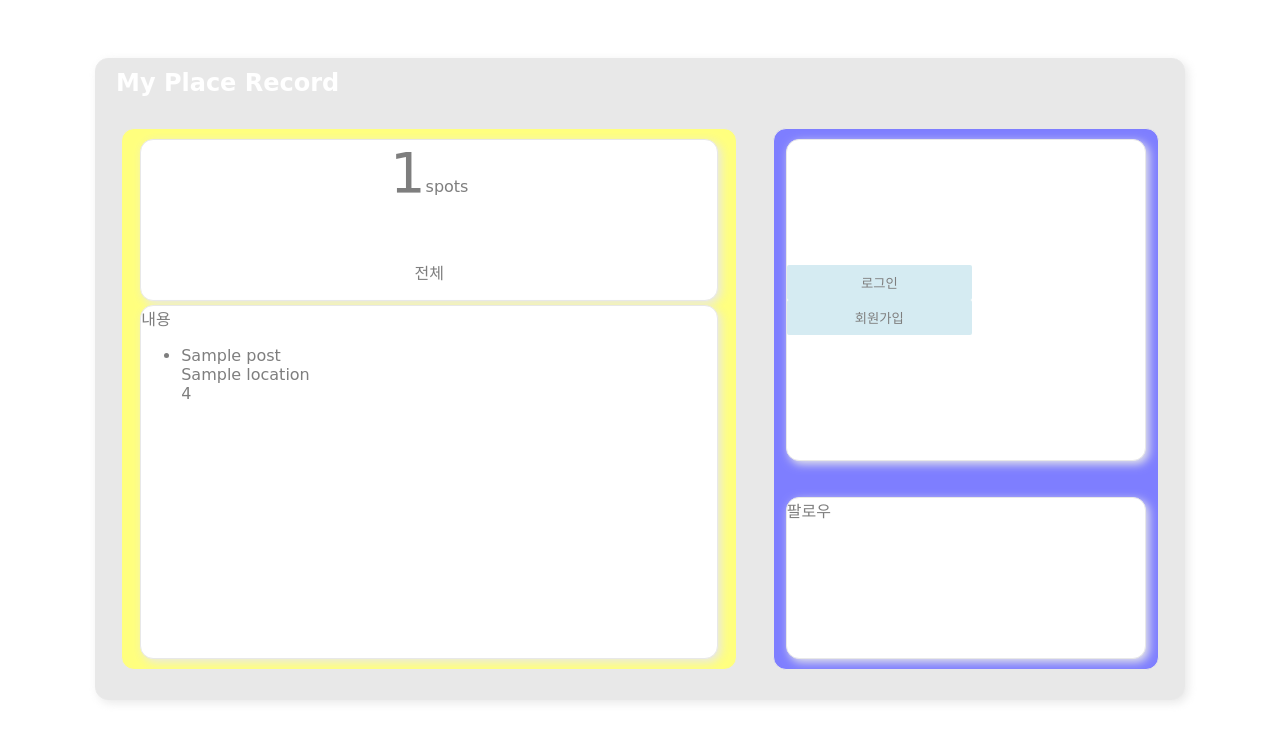
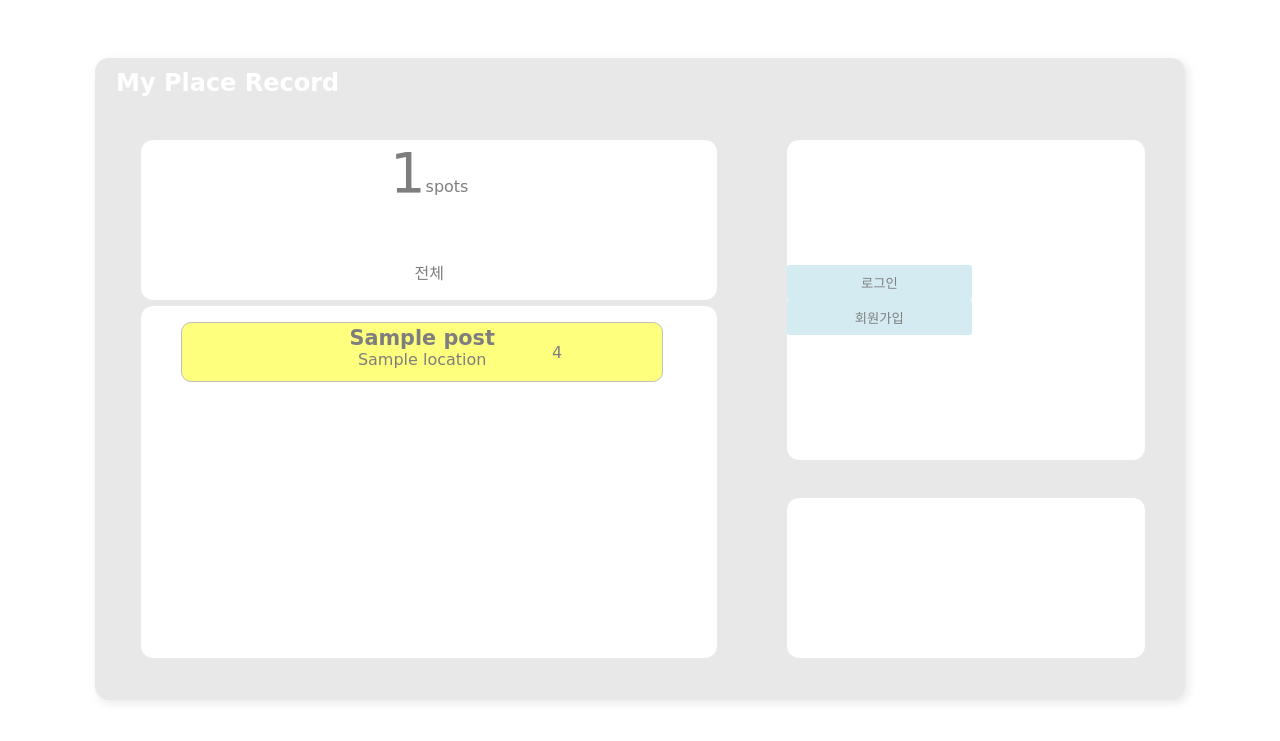
Before and after one commit to Odreystella/My_Place_Record_Project2, a Django app: template place/templates/index.html in a window 1280 px wide. Shown: the top 741 px of the page. Run offline with Django 3.2, Linux system fonts and the light colour scheme; the template is opened without the code that fills it: most values are stand-ins (such as "Sample title", 1, 10 or a date in 2020); some web fonts are replaced.

Commit message:
feat: css styling

```diff
--- a/place/static/index.css
+++ b/place/static/index.css
@@ -26,13 +26,13 @@
 .place {
     width: 48vw;
     height: 65vh;
-    background-color: yellow;
+    /* background-color: yellow;  */
     padding: 10px 0;
 }
 .user {
     width: 30vw;
     height: 65vh;
-    background-color: blue;
+    /* background-color: blue; */
     padding: 10px 0
 }
 .border {
@@ -51,6 +51,20 @@
     background-color: #fff;
     overflow: hidden;
 }
+.post > ul {
+    list-style: none;
+}
+.post > ul > li {
+    position: relative;
+    width: 480px;
+    height: 55px;
+    border: 1px solid grey;
+    border-radius: 10px;
+    background-color: yellow;
+    margin-bottom: 5px;
+    text-align: center;
+    padding-top: 3px;
+}
 .flex {
     display: flex;
     flex-direction: column;
@@ -68,6 +82,7 @@
     width: 28vw;
     height: 20vh;
     background-color: #fff;
+    justify-content: center;
 }
 .menu {
     padding: 0;
@@ -79,6 +94,20 @@
     display: inline-block;
     margin: 0 40px;
 }
+.menu > li> a {
+    background-color:lightblue;
+    color: white;
+    text-decoration: none;
+}
+.name {
+    font-weight: 700;
+    font-size: 1.3rem;
+}
+.stars {
+    position: absolute;
+    top: 20px;
+    right:100px;
+}
 .btn {
     width: 185px;
     background-color: lightblue;
--- a/place/templates/index.html
+++ b/place/templates/index.html
@@ -23,13 +23,13 @@
                     {% endif %}
                 </ul>
             </div>
-            <div class="post border">내용
+            <div class="post border">
                 <ul>
                     {% for post in posts %}
                     <li>
-                        {{post.name}}<br>
-                        {{post.location}}<br>
-                        {{post.stars}}<br>
+                        <span class="name">{{post.name}}</span><br>
+                        <span class="location">{{post.location}}</span><br>
+                        <span class="stars">{{post.stars}}</span><br>
                     </li>
                     {% endfor %}
                 </ul>
@@ -47,7 +47,7 @@
                 </div>
                 {% endif %}
             </div>
-            <div class="follow border">팔로우<br>
+            <div class="follow border flex">
                 {% if user.is_authenticated %}
                 <a href=""><button class=" btn btn-mypage" type="button">마이페이지</button></a>
                 {% endif %}
```
Also changed, not shown: place/templates/place_list.html (+12 -4 lines), media/images/onion_coffee_3sCxnd9.JPG (added).
